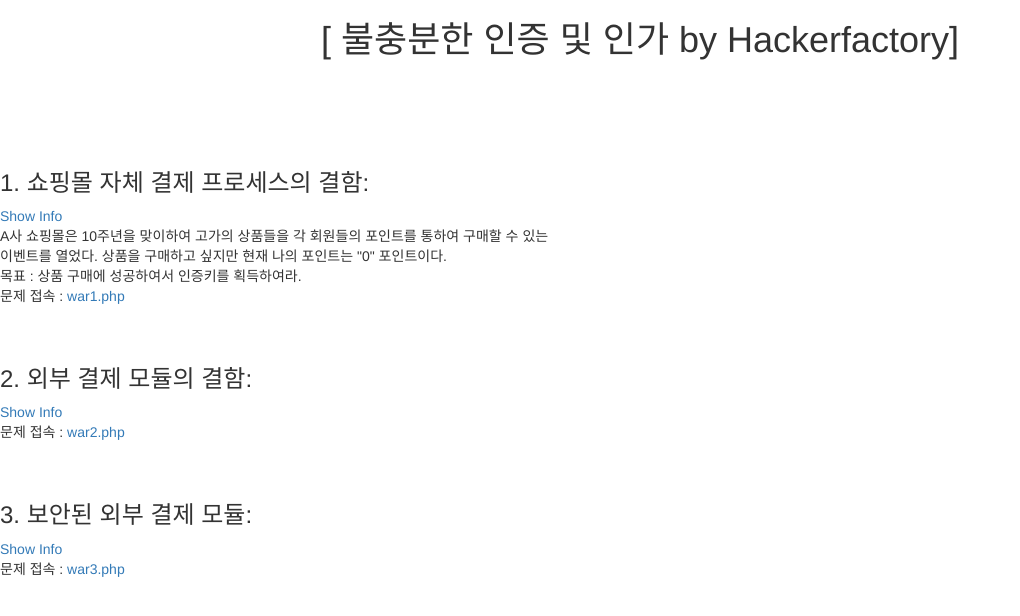
After one commit to sonbar-cyb3r/kisec_wargame, a PHP site: page / in a window 1280 px wide, after a click on "Show Info". The commit adds this page. Shown: the top 616 px of the page, without its empty margins (0-1020 px from the left). Run offline with PHP 8.4, Linux system fonts and the light colour scheme.

Commit message:
불충분한 인증 및 인가 컨텐츠 제작

```diff
--- /dev/null
+++ b/index.php
@@ -0,0 +1,80 @@
+<!DOCTYPE html>
+<html lang="en">
+  <head>
+    <meta charset="utf-8">
+    <meta name="viewport" content="width=device-width, initial-scale=1.0">
+    <meta name="description" content="">
+    <meta name="author" content="">
+    <title>Welcome to KISEC 2020</title>
+    <link href="css/bootstrap.css" rel="stylesheet">
+  </head>
+
+<script type="text/javascript">
+
+    function lhook(id) {
+
+       var e = document.getElementById(id);
+
+       if(e.style.display == 'block')
+
+          e.style.display = 'none';
+
+       else
+
+          e.style.display = 'block';
+
+    }
+</script>
+
+
+<div id="title" align=center><h1>[ 불충분한 인증 및 인가 by Hackerfactory]</h1></div>
+<br>
+
+<br>
+<table width="90%"><tr><td>
+<b><h3>1. 쇼핑몰 자체 결제 프로세스의 결함: </h3></td></tr>
+<tr><td>
+<div><a href="#" onclick="lhook('info1');" style="border:1px;background:white;">Show Info</a>
+</div>
+<div id="info1" style="display:none;">
+A사 쇼핑몰은 10주년을 맞이하여 고가의 상품들을 각 회원들의 포인트를 통하여 구매할 수 있는
+<br>이벤트를 열었다. 상품을 구매하고 싶지만 현재 나의 포인트는 "0" 포인트이다.
+<br>목표 : 상품 구매에 성공하여서 인증키를 획득하여라.</div></td></tr>
+<br><br>
+<tr><td>문제 접속 :
+<a href="war1/index.php" target="_blank">war1.php</a></td></tr></table>
+<br><br>
+
+<table  width="90%" ><tr><td>
+<b><h3>2. 외부 결제 모듈의 결함: </h3></td></tr>
+<tr><td>
+<div><a href="#" onclick="lhook('info2');" style="border:1px;background:white;">Show Info</a>
+</div>
+<div id="info2" style="display:none;">
+Hacktory Shopping 쇼핑몰은 HACKTORY PAY 결제 시스템을 도입하였다. 이를 통하여 "휴대폰 간편결제",
+<br>"신용카드 간편결제" 등의 결제가 이루어 진다. 현재는 "휴대폰 간편결제" 시스템만 이용가능하다.
+<br>목표 : 상품 구매에 성공하여서 인증키를 획득하여라.
+<br><br>
+</div></td></tr>
+<tr><td>문제 접속 :
+<a href="war2/index.php" target="_blank">war2.php</a></td></tr></table>
+<br><br>
+
+<table  width="90%" ><tr><td>
+<b><h3>3. 보안된 외부 결제 모듈: </h3></td></tr>
+<tr><td>
+<div><a href="#" onclick="lhook('info3');" style="border:1px;background:white;">Show Info</a>
+</div>
+<div id="info3" style="display:none;">
+Hacktory Shopping 쇼핑몰은 HACKTORY PAY 결제 시스템을 도입하였다. 이를 통하여 "휴대폰 간편결제",
+<br>"신용카드 간편결제" 등의 결제가 이루어 진다. 현재는 "휴대폰 간편결제" 시스템만 이용가능하다.
+<br>목표 : 상품 구매에 성공하여서 인증키를 획득하여라.
+<br><br>
+</div></td></tr>
+<tr><td>문제 접속 :
+<a href="war3/index.php" target="_blank">war3.php</a></td></tr></table>
+
+<script src="http://code.jquery.com/jquery.js"></script>
+<script src="js/bootstrap.min.js"></script>
+
+</html>
--- a/war1/index.php
+++ b/war1/index.php
@@ -10,7 +10,7 @@
     <meta name="viewport" content="width=device-width, initial-scale=1.0">
     <meta name="description" content="">
     <meta name="author" content="">
-    <title>Welcom to Hacker Factory : 해커 공장</title>
+    <title>Welcome to KISEC 2020</title>
     <link href="../css/bootstrap.css" rel="stylesheet">
 
     <!-- HTML5 shim and Respond.js IE8 support of HTML5 elements and media queries -->
--- a/war2/index.php
+++ b/war2/index.php
@@ -13,7 +13,7 @@
     <meta name="description" content="">
     <meta name="author" content="">
 
-    <title>HACKTORY PAY</title>
+    <title>Welcome to KISEC 2020</title>
 
     <!-- Bootstrap core CSS -->
     <link href="../css/bootstrap.min.css" rel="stylesheet">
--- a/war3/index.php
+++ b/war3/index.php
@@ -14,7 +14,7 @@
     <meta name="author" content="">
     <link rel="icon" href="../../favicon.ico">
 
-    <title>HACKTORY SHOPPING</title>
+    <title>Welcome to KISEC 2020</title>
 
     <!-- Bootstrap core CSS -->
     <link href="../css/bootstrap.min.css" rel="stylesheet">
```
